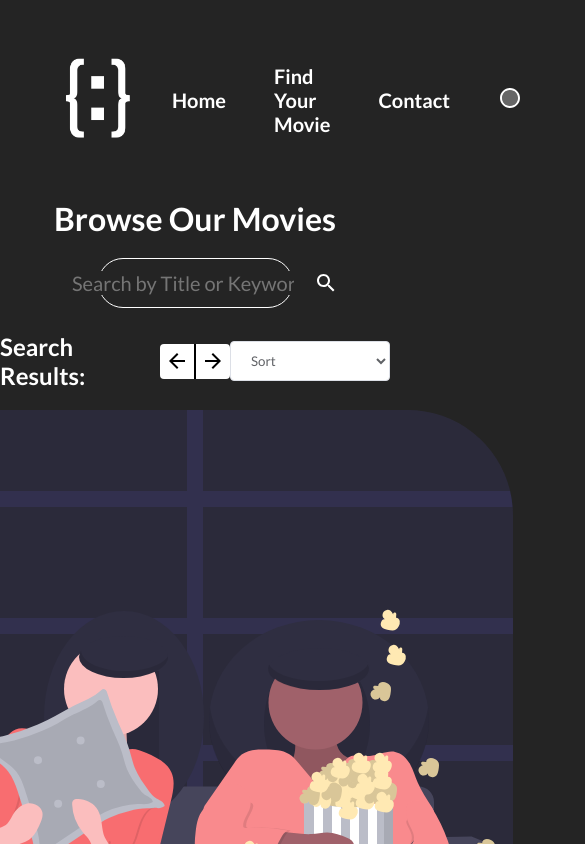
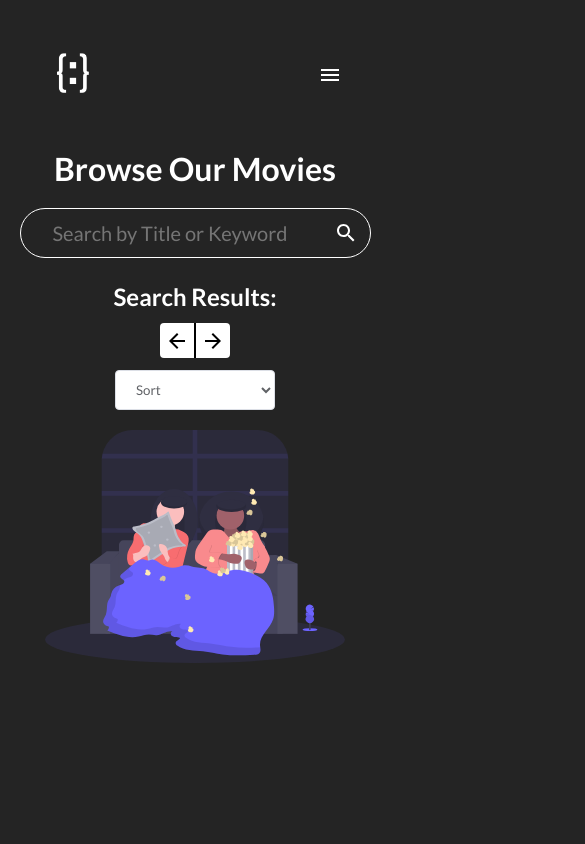
Before and after one commit to brandonlibertore/Final-React-OMDB-Project, a React (Create React App) app: page / in a window 390 px wide. Shown: the top 844 px of the page, 585 px wide, since content can reach past the window. Built offline with nearby package versions, Linux system fonts and the light colour scheme.

Commit message:
Added Mobile

```diff
--- a/src/App.css
+++ b/src/App.css
@@ -24,3 +24,108 @@
   background-color: black;
   border: none;
 }
+
+.small__devices{
+  display: none;
+}
+
+.no-cursor{
+  cursor: not-allowed;
+}
+
+/*
+LARGER DEVICES
+*/
+@media (max-width: 820px) {
+  .poster__img{
+      width: 140px;
+      height: 200px;
+      border: 1px solid black;
+  }
+
+  .movie__title, .movie__year, .movie__type{
+      font-size: 10px;
+  }
+}
+
+/*
+SMALL DEVICES
+*/
+@media (max-width: 414px){
+  .logo__img{
+    width: 50px !important;
+    height: 50px !important;
+  }
+
+  .nav__link--list{
+    display: none;
+  }
+
+  .nav__link{
+    display: none;
+  }
+
+  .small__devices{
+    display: inline;
+    color: white;
+    cursor: pointer;
+  }
+
+  .home__page--img{
+    width: 100%;
+  }
+
+  .input__container{
+    display: flex;
+    width: 90% !important;
+  }
+
+  input{
+    width: 100%;
+  }
+
+  .row__selector{
+    display: flex;
+    flex-direction: column;
+    align-items: center;
+  }
+
+  .arrow__container{
+    padding: 12px 0px;
+  }
+
+  .movies{
+    display: flex;
+    flex-direction: column;
+    align-items: center;
+    justify-content: center;
+    flex-wrap: nowrap;
+    max-width: 300px;
+  }
+
+  .movie{
+    width: 100% !important;
+    margin: 0 !important;
+    margin-bottom: 20px !important;
+  }
+
+  .row__movieInfo{
+    display: flex;
+    flex-direction: column;
+    align-items: center;
+    padding-top: 200px;
+  }
+
+  .poster__img--wrapper{
+    max-width: 200px;
+    width: 100% !important;
+  }
+
+  .poster__img{
+    width: 100% !important;
+  }
+
+  .movie__info--container{
+    width: 90% !important;
+  }
+}
--- a/src/components/Navbar.css
+++ b/src/components/Navbar.css
@@ -57,3 +57,52 @@ NAVBAR
 .theme:active{
     transform: scale(0.9);
 }
+
+.menu__backdrop{
+    position: absolute;
+    background-color: #242424;
+    top: 0;
+    left: 0;
+    right: 0;
+    bottom: 0;
+    z-index: 3;
+    display: flex;
+    justify-content: center;
+    align-items: center;
+    transition: all 300ms ease;
+    opacity: 0;
+    visibility: hidden;
+}
+
+.menu--open .menu__backdrop{
+    visibility: visible;
+    opacity: 1;
+}
+
+.menu--open{
+    max-height: 100vh;
+    overflow-y: hidden;
+}
+
+.menu__links{
+    display: flex;
+    flex-direction: column;
+    align-items: center;
+    list-style: none;
+}
+
+.menu__list{
+    padding: 32px 0;
+    font-size: 40px;
+}
+
+.menu__link{
+    color: white;
+}
+
+.btn__menu--close{
+    position: absolute;
+    right: 40px;
+    top: 40px;
+    color: white;
+}
--- a/src/components/Navbar.jsx
+++ b/src/components/Navbar.jsx
@@ -5,6 +5,8 @@ import "./Navbar.css";
 
 // ICONS
 import Brightness1TwoToneIcon from "@mui/icons-material/Brightness1TwoTone";
+import MenuIcon from "@mui/icons-material/Menu";
+import CloseIcon from "@mui/icons-material/Close";
 
 export default function Navbar() {
   const [toggle, setToggle] = useState(false);
@@ -16,6 +18,14 @@ export default function Navbar() {
     } else {
       document.body.classList.remove("white-theme");
     }
+  }
+
+  function openMenu() {
+    document.body.classList += " menu--open";
+  }
+
+  function closeMenu() {
+    document.body.classList.remove("menu--open");
   }
 
   return (
@@ -46,6 +56,28 @@ export default function Navbar() {
             />
           </li>
         </ul>
+        <MenuIcon className="small__devices" onClick={() => openMenu()} />
+        <div class="menu__backdrop">
+          <CloseIcon
+            className="btn__menu btn__menu--close no-cursor"
+            onClick={() => closeMenu()}
+          />
+          <ul className="menu__links">
+            <li className="menu__list">
+              <Link to="/" className="menu__link" onClick={() => closeMenu()}>
+                Home
+              </Link>
+            </li>
+            <li className="menu__list">
+              <Link to="/" className="menu__link" onClick={() => closeMenu()}>
+                Find Your Movie
+              </Link>
+            </li>
+            <li className="menu__list">
+              <Link className="menu__link no-cursor">Contact</Link>
+            </li>
+          </ul>
+        </div>
       </div>
     </div>
   );
```
